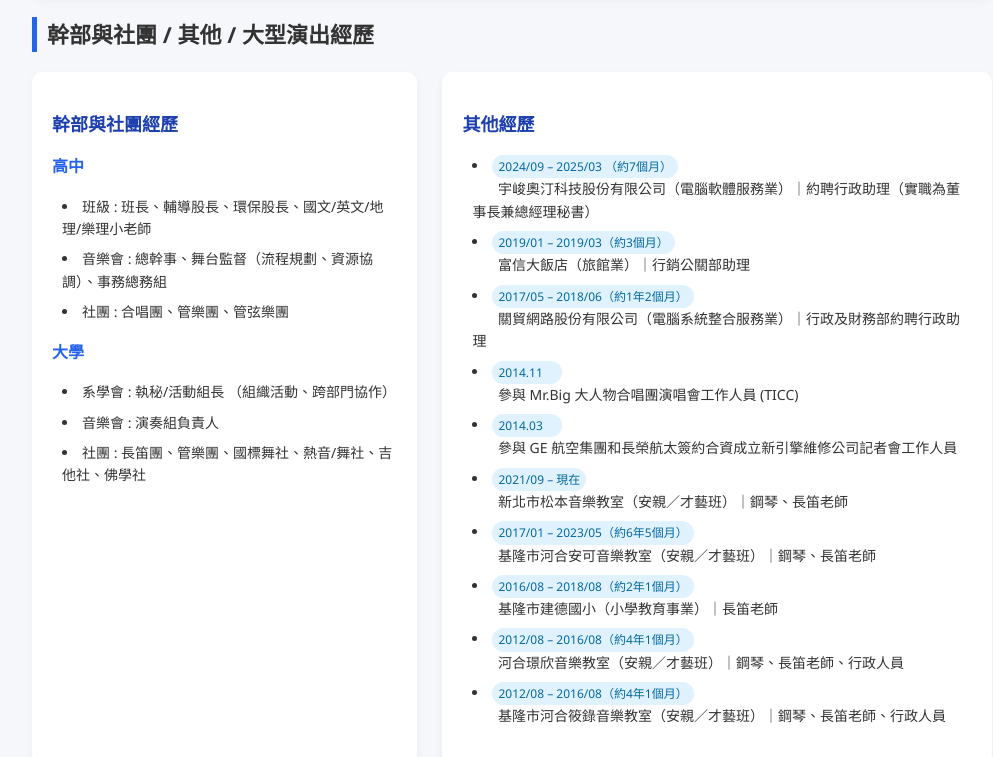
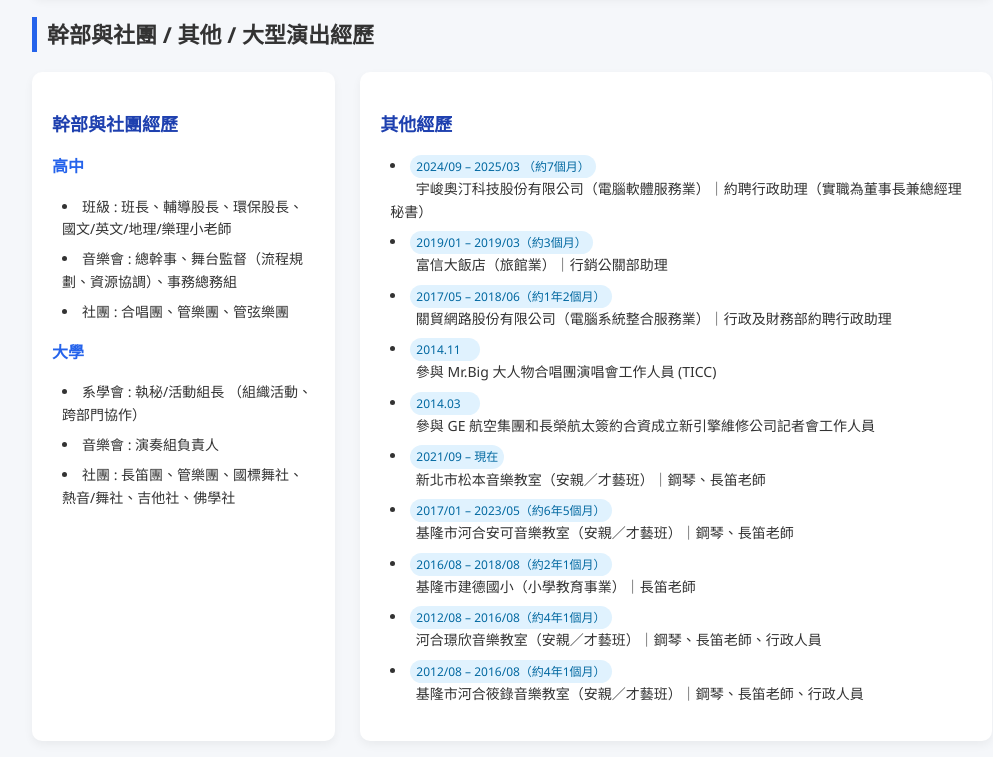
Before and after one commit to shuanshuankao/web, a plain HTML site: page index.html in a window 1280 px wide. Shown: the part 6087-6844 px from the top of the page, without its empty margins (128-1121 px from the left). Drawn offline with Linux system fonts and the light colour scheme.

Commit message:
03262026 證照頁面及履歷頁調整

```diff
--- a/index.html
+++ b/index.html
@@ -364,12 +364,12 @@ html {
 
 /* 幹部與社團經歷縮小 */
 .experience-card.small-width {
-    grid-column: span 5; /* 桌面版占 4/12 */
+    grid-column: span 4; /* 桌面版占 4/12 */
 }
 
 /* 其他經歷與大型演出拉大 */
 .experience-card.large-width {
-    grid-column: span 7; /* 桌面版占 8/12 */
+    grid-column: span 8; /* 桌面版占 8/12 */
 }
 
 .experience-card h3 {
```
Also changed, not shown: certificate.html (+1 -1 lines).
